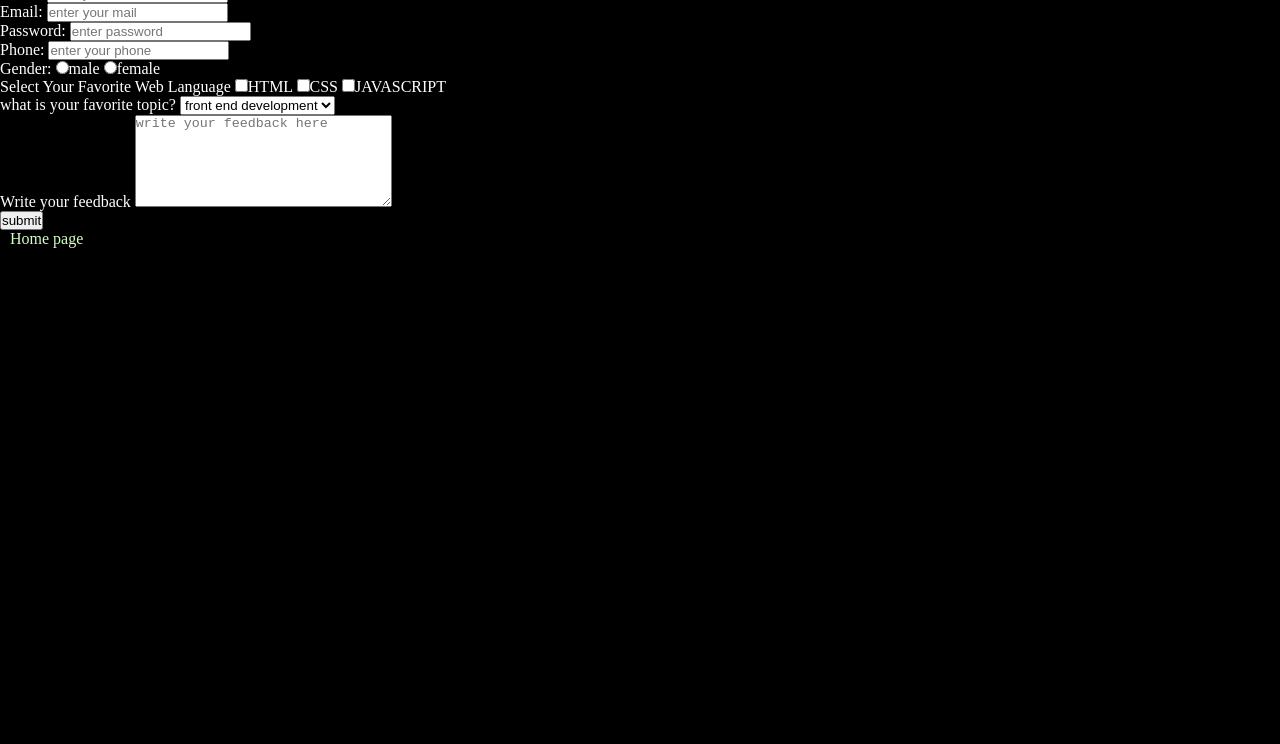
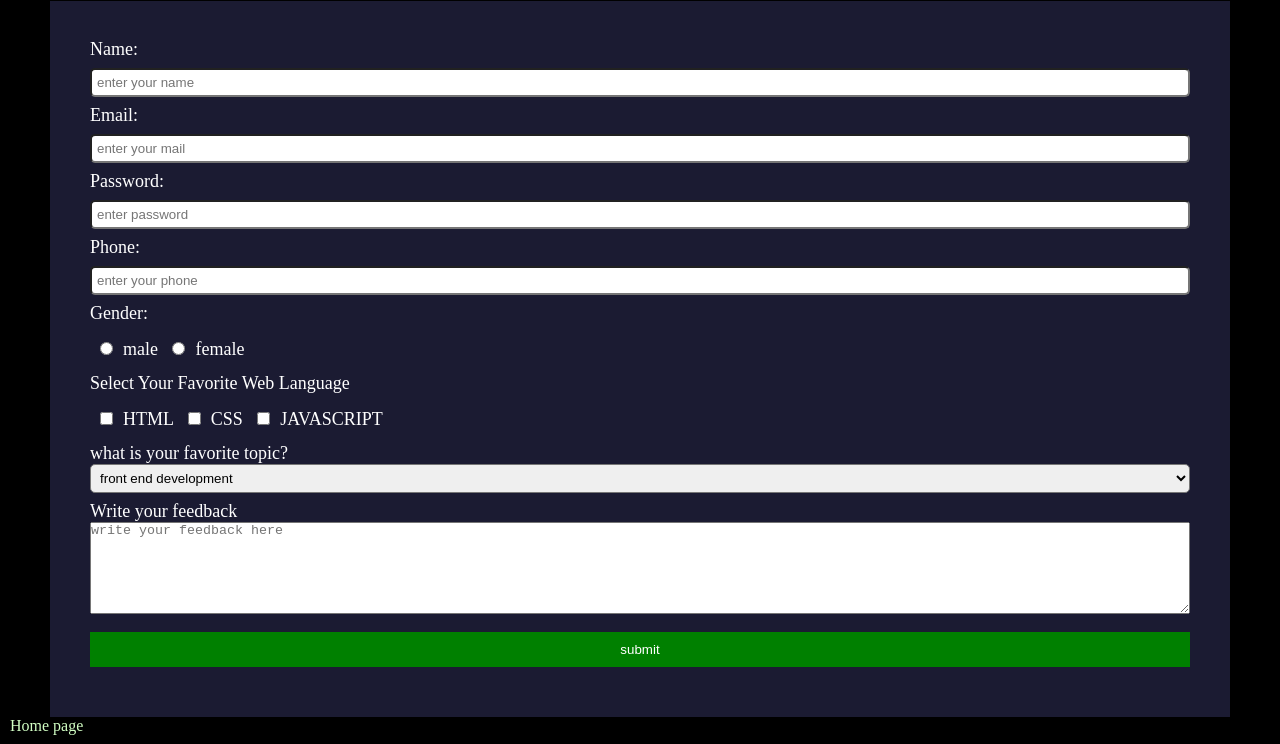
Before and after one commit to Yofi123/HTML-CSS-JS, a plain HTML site: page view-form.html in a window 1280 px wide. Shown: the part 118-862 px from the top of the page. Before the commit the page ends 800 px from the top, so only its background shows below. Drawn offline with Linux system fonts and the light colour scheme.

Commit message:
form styled

```diff
--- /dev/null
+++ b/styles.css
@@ -0,0 +1,41 @@
+h1{
+    text-align: center;
+    margin:16px auto;
+}
+form{
+    margin-left:50px;
+    margin-right:50px;
+    background-color: #1b1b32;
+    padding:30px 40px;
+    font-size:18px;
+    color:white;
+}
+label{
+    display:block;
+    margin:0.5rem 0;
+}
+.one input{
+    border-radius: 5px;
+    padding:5px;
+    width:100%;
+}
+.two input{
+    margin: 10px;
+}
+select{
+    border-radius:5px;
+    padding:5px;
+}
+select,textarea{
+    display:block;
+    width:100%;
+}
+button{
+    border:0;
+    margin-top:10px;
+    margin-bottom:20px;
+    padding:10px;
+    background-color:green;
+    width:100%;
+    color:white;
+}
--- a/view-form.html
+++ b/view-form.html
@@ -6,6 +6,7 @@
     <meta name="viewport" content="width=device-width, initial-scale=1.0">
     <title>Form</title>
     <link rel="stylesheet" href="style.css">
+    <link rel="stylesheet" href="styles.css">
 </head>
 <body>
     <nav>
@@ -19,34 +20,34 @@
     </nav>
     <h1>Sage Training User Registration Form</h1>
     <form class="" action="" method="post">
-        <div>
+        <div class="one">
             <label for="">Name:</label>
         <input type="text" name="name" value="" placeholder="enter your name" required>
         </div>
-        <div>
+        <div class="one">
             <label for="">Email:</label>
             <input type="email" name="email" value="" placeholder="enter your mail" required></div>
         </div>
-        <div>
+        <div class="one">
             <label for="">Password:</label>
         <input type="password" name="password" value="" placeholder="enter password" required>
         </div>
-        <div>
+        <div class="one">
             <label for="">Phone:</label>
         <input type="number" name="phone" value="" placeholder="enter your phone" required>
         </div>
-        <div>
+        <div class="two">
             <label for="">Gender:</label>
             <input type="radio" name="gender" value="">male
             <input type="radio" name="gender" value="">female
         </div>
-        <div>
+        <div class="two">
             <label>Select Your Favorite Web Language</label>
             <input type="checkbox" name="check" value="">HTML
             <input type="checkbox" name="check" value="">CSS
             <input type="checkbox" name="chck" value="">JAVASCRIPT
         </div>
-        <div>
+        <div class="one">
             <label for="dropoown">
                 what is your favorite topic?
                 <select id="dropdown" name="dropdown">
@@ -56,7 +57,7 @@
                 </select>
             </label>
         </div>
-        <div>
+        <div class="one">
             <label for="">Write your feedback
                 <textarea id="comments" rows="6" cols="30" placeholder="write your feedback here"></textarea>
             </label>
```
